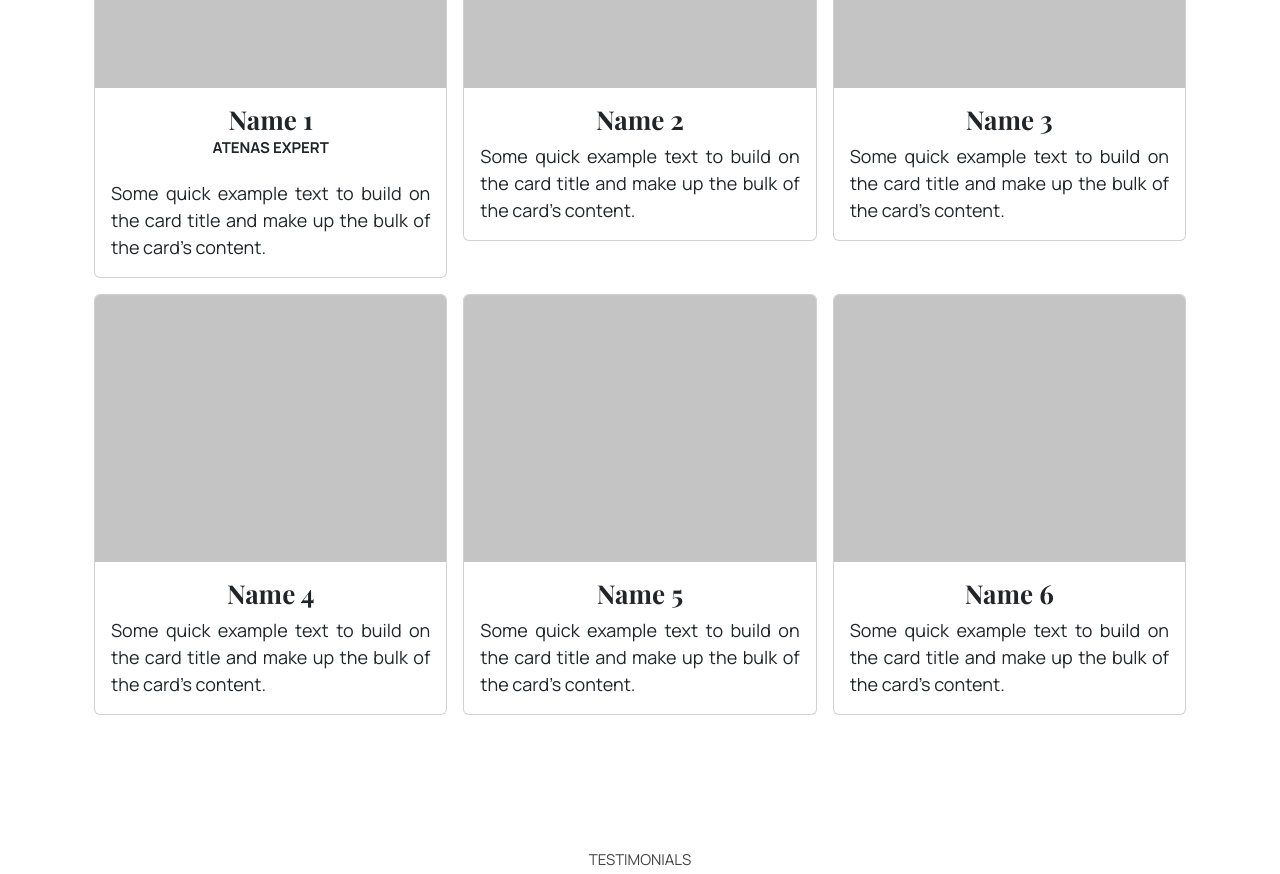
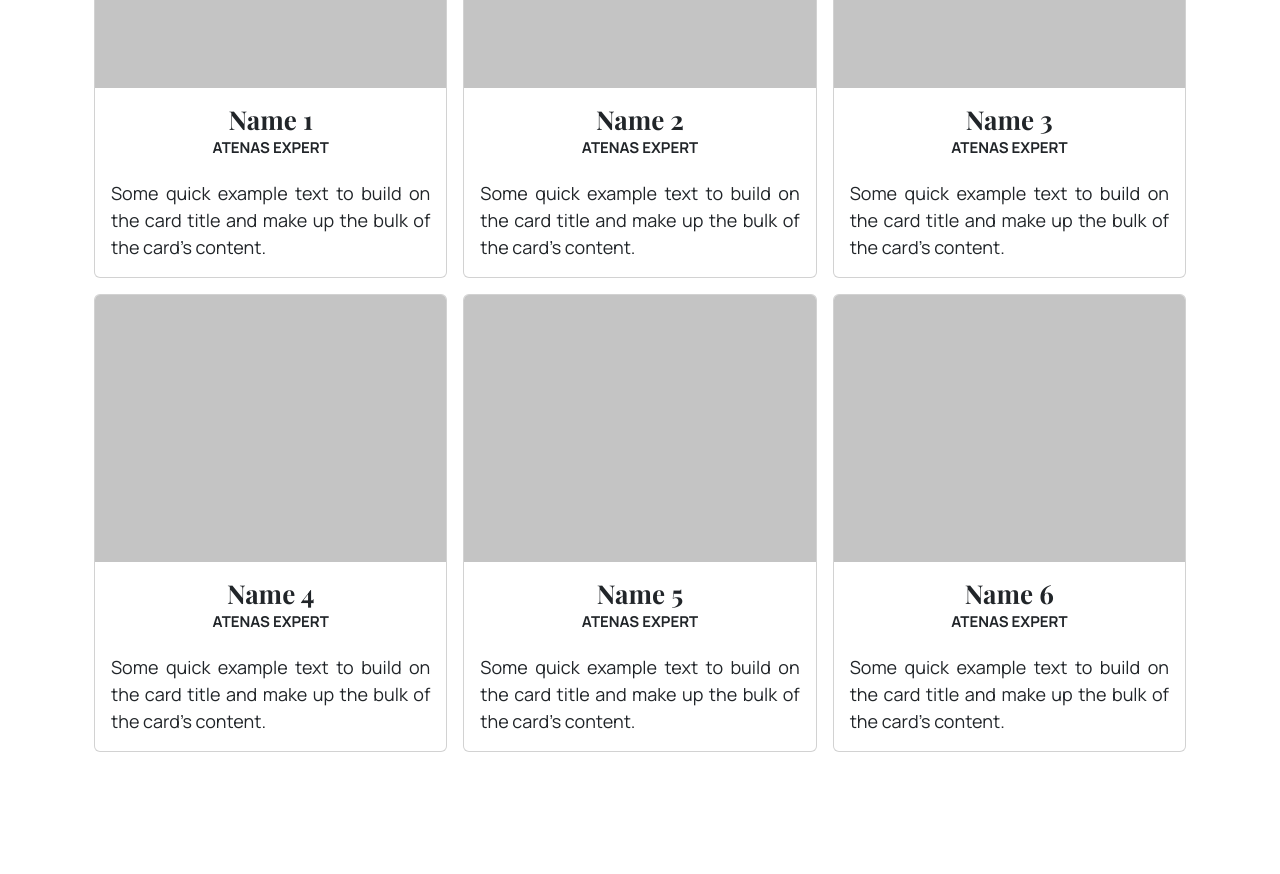
Before and after one commit to LuisVA29/PreEntrega2-Velasquez, a plain HTML site: page pages/team.html in a window 1280 px wide. Shown: the part 1040-1914 px from the top of the page. Drawn offline with nearby package versions, Linux system fonts and the light colour scheme.

```diff
--- a/pages/team.html
+++ b/pages/team.html
@@ -91,6 +91,7 @@
                 <img src="../images/hair.png" class="card-img-top" alt="Hair & Beauty">
                 <div class="card-body">
                     <h5 class="card-title fw-bold">Name 2</h5>
+                    <h6 class="card-subtitle">ATENAS EXPERT</h6>
                     <p class="card-text text-justify">Some quick example text to build on the card title and make up the bulk of the card's content.</p>
 
                 </div>
@@ -101,6 +102,7 @@
                 <img src="../images/makeup.png" class="card-img-top" alt="Makeup & Realaxation">
                 <div class="card-body">
                     <h5 class="card-title fw-bold">Name 3</h5>
+                    <h6 class="card-subtitle">ATENAS EXPERT</h6>
                     <p class="card-text text-justify">Some quick example text to build on the card title and make up the bulk of the card's content.</p>
 
                 </div>
@@ -111,6 +113,7 @@
                 <img src="../images/Spa&.png" class="card-img-top" alt="Spa & Massage">
                 <div class="card-body">
                     <h5 class="card-title fw-bold">Name 4</h5>
+                    <h6 class="card-subtitle">ATENAS EXPERT</h6>
                     <p class="card-text text-justify">Some quick example text to build on the card title and make up the bulk of the card's content.</p>
 
                 </div>
@@ -121,6 +124,7 @@
                 <img src="../images/hair.png" class="card-img-top" alt="Hair & Beauty">
                 <div class="card-body">
                     <h5 class="card-title fw-bold">Name 5</h5>
+                    <h6 class="card-subtitle">ATENAS EXPERT</h6>
                     <p class="card-text text-justify">Some quick example text to build on the card title and make up the bulk of the card's content.</p>
 
                 </div>
@@ -131,6 +135,7 @@
                 <img src="../images/makeup.png" class="card-img-top" alt="Makeup & Realaxation">
                 <div class="card-body">
                     <h5 class="card-title fw-bold">Name 6</h5>
+                    <h6 class="card-subtitle">ATENAS EXPERT</h6>
                     <p class="card-text text-justify">Some quick example text to build on the card title and make up the bulk of the card's content.</p>
 
                 </div>
```
Also changed, not shown: index.html (+2 -2 lines), pages/services.html (+2 -2 lines).
